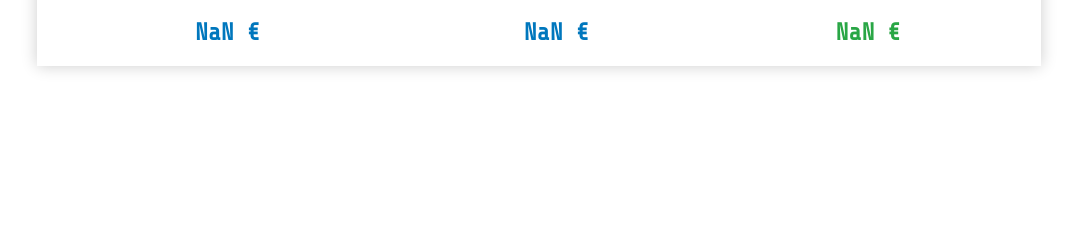
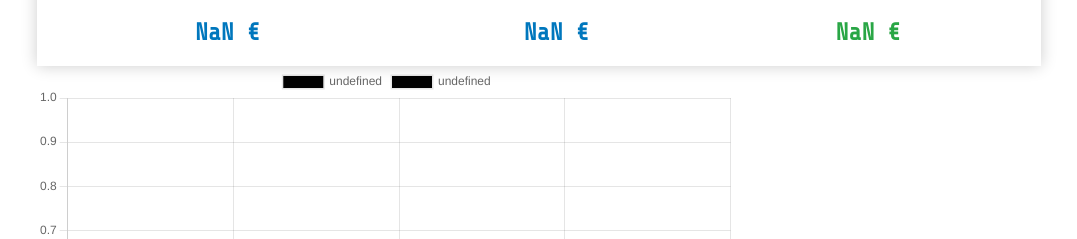
Before and after one commit to LFGhidelli/Compound_Calculator, a website: page index.html in a window 1280 px wide. Both pictures are taken after typing "Sample", "Sample", "Sample" into the empty fields and a click on the input "Submit". Shown: the part 561-800 px from the top of the page, without its empty margins (101-1178 px from the left). Drawn offline with nearby package versions, Linux system fonts and the light colour scheme.

Commit message:
implementing chart

```diff
--- a/index.html
+++ b/index.html
@@ -35,49 +35,15 @@
       <div class="text-total">
         <h1 class="total">Future Value</h1>
       </div>
+    </div>
 
-    </div>
+
+    <canvas id="myChart" style="width:100%;max-width:700px"></canvas>
   </div>
 
-  <script>
-    let info = []
+  <script src="https://cdn.jsdelivr.net/npm/chart.js"></script>
 
-
-    const calculate = (e) => {
-      e.preventDefault();
-      let math = {
-        amount: document.getElementById('amount').value,
-        time: document.getElementById('time').value,
-        interest: document.getElementById('interest').value
-      }
-
-      // info.push(math);
-
-      document.querySelector('.invested').insertAdjacentHTML('afterend', `<h2>${(math.amount * math.time).toLocaleString('de-DE', { style: 'currency', currency: 'EUR' }) }</h2>`)
-      document.querySelector('.interest').insertAdjacentHTML('afterend', `<h2>${((math.amount * ((1 + math.interest / 100) ** math.time - 1) / (math.interest / 100) * (1 + math.interest / 100)) - (math.amount * math.time)).toLocaleString('de-DE', { style: 'currency', currency: 'EUR' }) }</h2>`)
-      document.querySelector('.total').insertAdjacentHTML('afterend', `<h2>${(math.amount * ((1 + math.interest / 100) ** math.time - 1) / (math.interest / 100) * (1 + math.interest / 100)).toLocaleString('de-DE', { style: 'currency', currency: 'EUR' })}</h2>`)
-      // for (let i = 1; i <= math.time; i++) {
-      //   // FV Annuity 0 https://www.investopedia.com/terms/f/future-value-annuity.asp
-
-      //   document.querySelector('.stuff').insertAdjacentHTML('beforeend',`<li>year ${i} - ${(math.amount *  ((1 + math.interest/100)**i-1)/(math.interest/100)*(1+math.interest/100)).toLocaleString('de-DE', { style: 'currency', currency: 'EUR' }) }</li>`);
-
-      // }
-
-
-
-
-      document.querySelector('form').reset()
-    }
-
-    document.addEventListener('DOMContentLoaded', ()=>{
-      document.getElementById('btn').addEventListener('click', calculate)
-
-    })
-
-    // document.getElementById('btn').addEventListener('click', (e) => {
-
-    // })
-
-  </script>
+  <script src="script.js"></script>
+  <script src="chart.js"></script>
 </body>
 </html>
--- /dev/null
+++ b/package.json
@@ -0,0 +1,5 @@
+{
+  "dependencies": {
+    "chart.js": "^4.0.1"
+  }
+}
--- /dev/null
+++ b/script.js
@@ -0,0 +1,60 @@
+
+    let pmt = []
+    let principal = []
+
+    const calculate = (e) => {
+      e.preventDefault();
+      let math = {
+        amount: document.getElementById('amount').value,
+        time: document.getElementById('time').value,
+        interest: document.getElementById('interest').value
+      }
+
+      // info.push(math);
+
+      document.querySelector('.invested').insertAdjacentHTML('afterend', `<h2>${(math.amount * math.time).toLocaleString('de-DE', { style: 'currency', currency: 'EUR' }) }</h2>`)
+      document.querySelector('.interest').insertAdjacentHTML('afterend', `<h2>${((math.amount * ((1 + math.interest / 100) ** math.time - 1) / (math.interest / 100) * (1 + math.interest / 100)) - (math.amount * math.time)).toLocaleString('de-DE', { style: 'currency', currency: 'EUR' }) }</h2>`)
+      document.querySelector('.total').insertAdjacentHTML('afterend', `<h2>${(math.amount * ((1 + math.interest / 100) ** math.time - 1) / (math.interest / 100) * (1 + math.interest / 100)).toLocaleString('de-DE', { style: 'currency', currency: 'EUR' })}</h2>`)
+      //   // FV Annuity 0 https://www.investopedia.com/terms/f/future-value-annuity.asp
+      for (let i = 1; i <= math.time; i++) {
+        principal.push((math.amount * i).toFixed(2))
+        pmt.push((math.amount * ((1 + math.interest / 100) ** i - 1) / (math.interest / 100) * (1 + math.interest / 100)).toFixed(2))
+
+      }
+      console.log(principal);
+      console.log(pmt);
+
+      new Chart("myChart", {
+        type: "line",
+        data: {
+          labels: 'data1',
+          datasets: [{
+            data: pmt,
+            backgroundColor: "rgba(0,0,0,1.0)",
+            borderColor: "rgba(0,0,0,0.1)",
+          },
+          {
+            data: principal,
+            backgroundColor: "rgba(0,0,0,1.0)",
+            borderColor: "rgba(0,0,0,0.1)",
+          }
+        ]
+        },
+        options: {
+          scales: {
+          y: {
+            beginAtZero: true
+          }
+        }
+        }
+
+      });
+
+
+      document.querySelector('form').reset()
+    }
+
+    document.addEventListener('DOMContentLoaded', ()=>{
+      document.getElementById('btn').addEventListener('click', calculate)
+
+    })
```
Also changed, not shown: chart.js (added), 1 other file.
